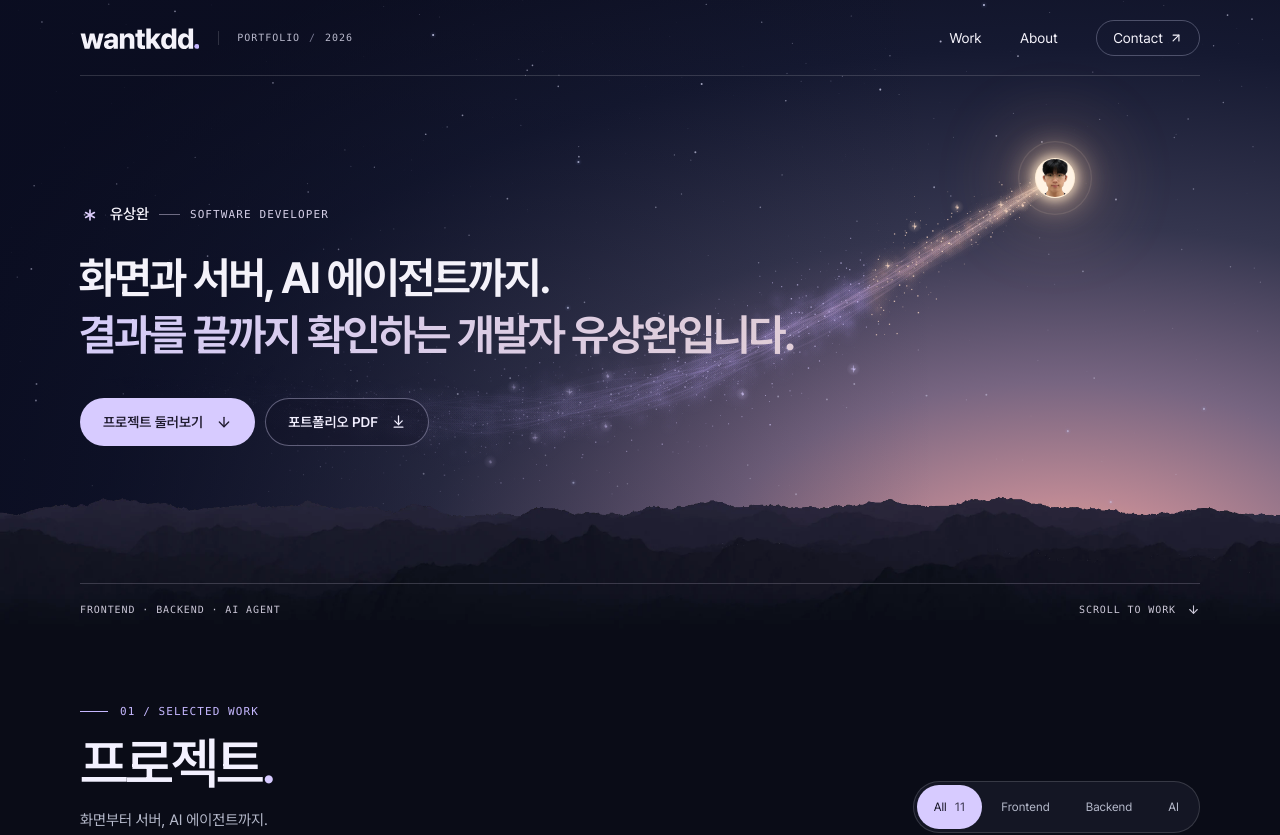
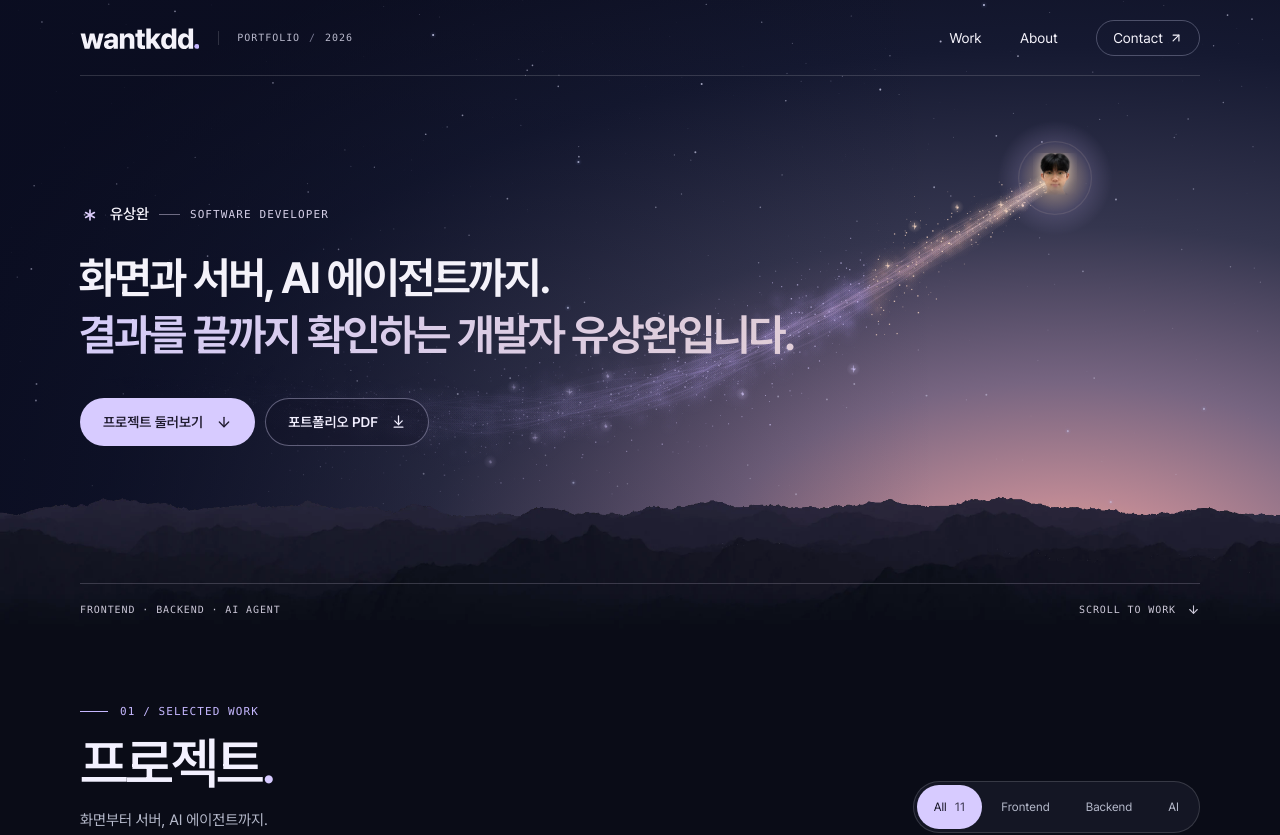
Before and after one commit to wantkdd/portfolio, a Next.js app: page / in a window 1280 px wide. Shown: the top 835 px of the page. Built offline with nearby package versions, Linux system fonts and the light colour scheme.

Commit message:
Show the face as a borderless cutout on the comet head

```diff
--- a/src/app/globals.css
+++ b/src/app/globals.css
@@ -391,29 +391,37 @@ img {
     opacity: 0;
   }
 }
-/* Nucleus: the owner's face inside a warm coma glow. */
-.comet-face {
-  width: 40px;
-  height: 40px;
+/* Coma: a warm glow behind the cutout face. */
+.comet-head::after {
+  content: "";
+  position: absolute;
+  inset: -18px;
+  z-index: -1;
   border-radius: 50%;
-  object-fit: cover;
-  object-position: 50% 30%;
-  background: #fff3e4;
-  border: 1.5px solid #ffeed6e6;
-  box-shadow:
-    0 0 10px 4px #ffe8ccb3,
-    0 0 34px 14px #ffd4af8c,
-    0 0 90px 36px #f9bb9147;
-  transition: scale 0.35s cubic-bezier(0.2, 0.7, 0.2, 1);
+  background: radial-gradient(
+    circle,
+    #fff4e2d9 0,
+    #ffd9b580 18%,
+    #d9c2ff2e 42%,
+    transparent 68%
+  );
   animation: glimmer 2.6s ease-in-out infinite alternate;
+  pointer-events: none;
 }
 @keyframes glimmer {
   to {
-    box-shadow:
-      0 0 8px 3px #ffe8cc99,
-      0 0 26px 10px #ffd4af73,
-      0 0 70px 26px #f9bb9133;
+    opacity: 0.7;
   }
+}
+/* Nucleus: the owner's cutout face, neckline faded so it has no edge. */
+.comet-face {
+  position: relative;
+  width: auto;
+  height: 46px;
+  margin-top: -4px;
+  mask-image: linear-gradient(to bottom, #000 60%, transparent 92%);
+  filter: drop-shadow(0 0 6px #ffe8cc99);
+  transition: scale 0.35s cubic-bezier(0.2, 0.7, 0.2, 1);
 }
 .comet-head:hover .comet-face {
   scale: 1.15;
@@ -423,6 +431,7 @@ img {
   outline-offset: 4px;
 }
 .hero[data-comet] .comet-head::before,
+.hero[data-comet] .comet-head::after,
 .hero[data-comet] .comet-face {
   opacity: 0;
   animation: none;
--- a/src/components/comet.tsx
+++ b/src/components/comet.tsx
@@ -26,41 +26,44 @@ function pick(list: string[]) {
   return list[Math.floor(Math.random() * list.length)];
 }
 
-// The nucleus is the owner's face inside a glowing coma; no starburst rays.
+/** Bake the cutout once with its neckline faded out, so it has no hard edge. */
+function fadeFace(face: HTMLImageElement) {
+  const sprite = document.createElement("canvas");
+  sprite.width = face.naturalWidth;
+  sprite.height = face.naturalHeight;
+  const context = sprite.getContext("2d");
+  if (!context) return null;
+  context.drawImage(face, 0, 0);
+  const fade = context.createLinearGradient(0, 0, 0, sprite.height);
+  fade.addColorStop(0.6, "#000");
+  fade.addColorStop(0.92, "transparent");
+  context.globalCompositeOperation = "destination-in";
+  context.fillStyle = fade;
+  context.fillRect(0, 0, sprite.width, sprite.height);
+  return sprite;
+}
+
+// The nucleus is the owner's cutout face riding inside a glowing coma.
 function drawHead(
   context: CanvasRenderingContext2D,
   x: number,
   y: number,
   scale: number,
-  face: HTMLImageElement,
+  face: HTMLCanvasElement | null,
 ) {
   const reach = 96 * scale;
   const halo = context.createRadialGradient(x, y, 0, x, y, reach);
-  halo.addColorStop(0, "rgba(255,246,228,0.95)");
-  halo.addColorStop(0.16, "rgba(255,226,200,0.55)");
+  halo.addColorStop(0, "rgba(255,246,228,0.9)");
+  halo.addColorStop(0.16, "rgba(255,226,200,0.5)");
   halo.addColorStop(0.4, "rgba(222,196,255,0.18)");
   halo.addColorStop(1, "rgba(214,190,255,0)");
   context.fillStyle = halo;
   context.fillRect(x - reach, y - reach, reach * 2, reach * 2);
-
-  const radius = 15 * scale;
+  if (!face) return;
+  const height = 40 * scale;
+  const width = (height * face.width) / face.height;
   context.globalCompositeOperation = "source-over";
-  context.save();
-  context.beginPath();
-  context.arc(x, y, radius, 0, Math.PI * 2);
-  context.fillStyle = "#fff3e4";
-  context.fill();
-  if (face.complete && face.naturalWidth) {
-    context.clip();
-    const side = radius * 2.3;
-    context.drawImage(face, x - side / 2, y - side * 0.44, side, side);
-  }
-  context.restore();
-  context.strokeStyle = "rgba(255,238,214,0.9)";
-  context.lineWidth = 1.6 * scale;
-  context.beginPath();
-  context.arc(x, y, radius, 0, Math.PI * 2);
-  context.stroke();
+  context.drawImage(face, x - width / 2, y - height * 0.55, width, height);
   context.globalCompositeOperation = "lighter";
 }
 
@@ -90,7 +93,11 @@ export function Comet() {
     const height = hero.clientHeight;
     const compact = width <= 700;
     const scale = compact ? 1 : 1.45;
+    let faceSprite: HTMLCanvasElement | null = null;
     const face = new Image();
+    face.onload = () => {
+      faceSprite = fadeFace(face);
+    };
     face.src = FACE_SRC;
     const ratio = Math.min(window.devicePixelRatio || 1, 2);
     layer.width = Math.round(width * ratio);
@@ -184,7 +191,7 @@ export function Comet() {
         context.fillRect(spark.x, spark.y, spark.size, spark.size);
       }
 
-      if (t < 1) drawHead(context, head.x, head.y, scale, face);
+      if (t < 1) drawHead(context, head.x, head.y, scale, faceSprite);
       context.globalCompositeOperation = "source-over";
 
       if (t < 1 || sparks.length || trail.length) {
```
